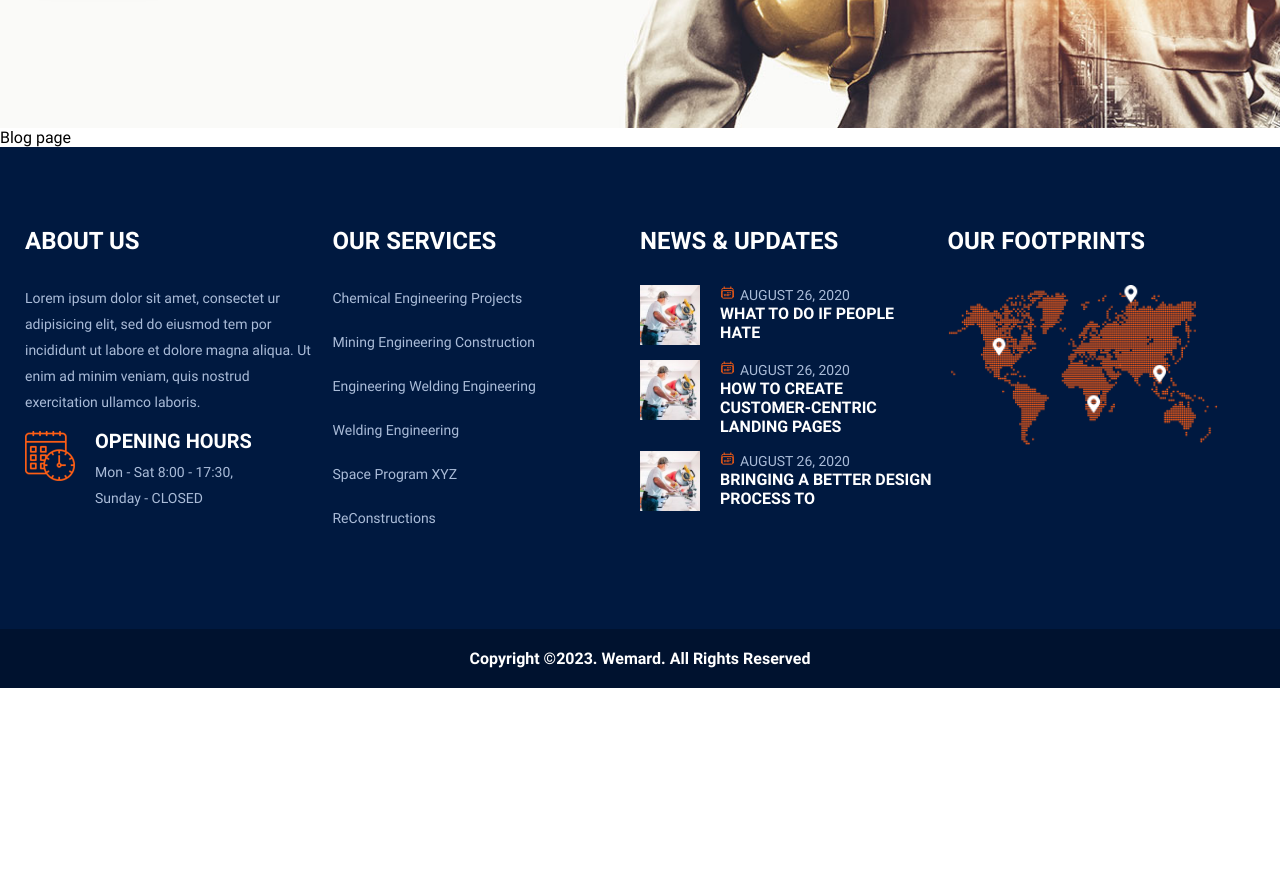
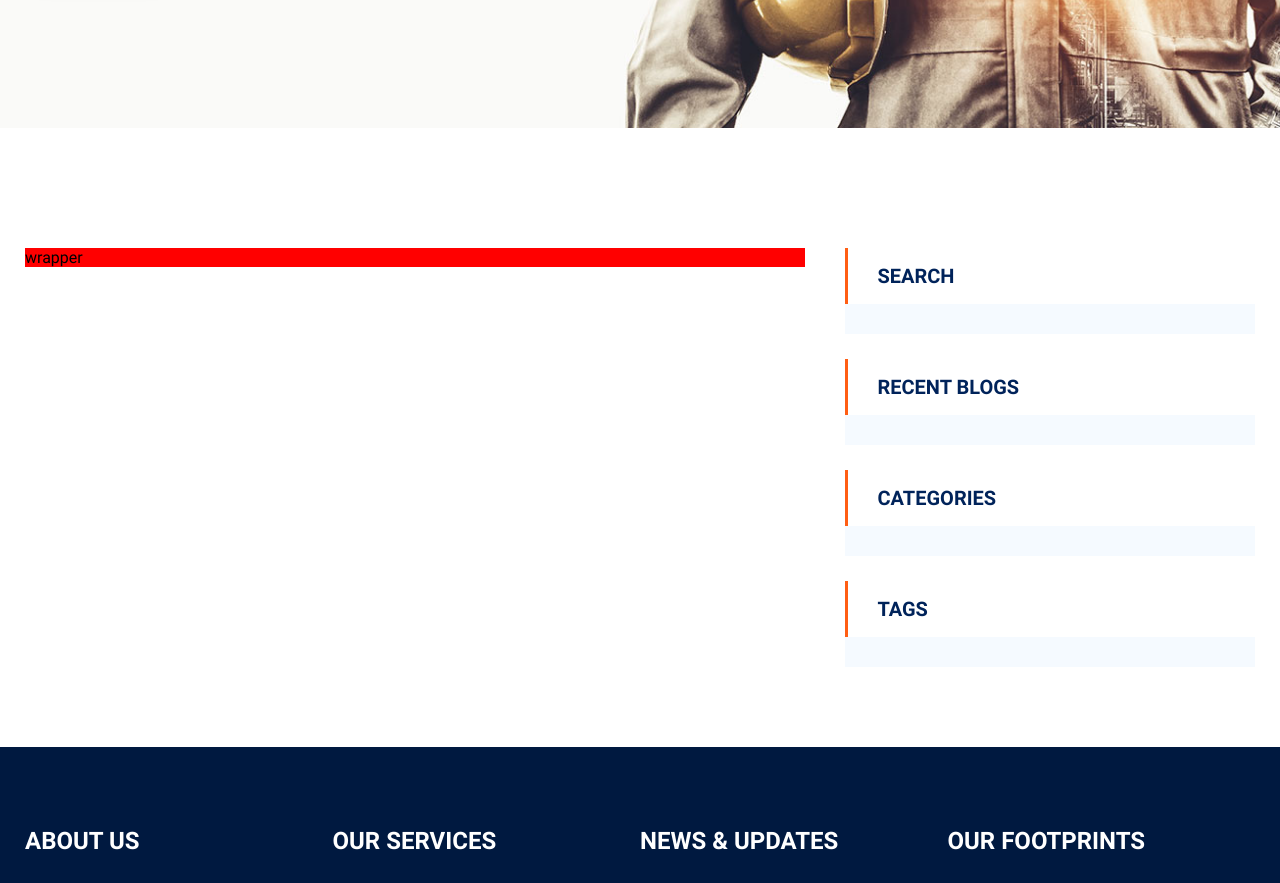
Before and after one commit to NurmuhammadovHojiakbar/scaffold, a React (Vite) app: page /blog in a window 1280 px wide. Shown: the part 500-1383 px from the top of the page. Before the commit the page ends 1188 px from the top, so only its background shows below. Built offline with nearby package versions, Linux system fonts and the light colour scheme.

Commit message:
wip blog aside section

```diff
--- /dev/null
+++ b/src/components/blog/aside/categories/index.tsx
@@ -0,0 +1,11 @@
+const BlogCategory = () => {
+  return (
+    <div className="blog-aside__wrapper blog-category">
+      <div className="blog-aside__wrapper-header">
+        <h3 className="blog-aside__wrapper-title">Categories</h3>
+      </div>
+    </div>
+  );
+};
+
+export default BlogCategory;
--- /dev/null
+++ b/src/components/blog/aside/recent-blogs/index.tsx
@@ -0,0 +1,11 @@
+const BlogRecent = () => {
+  return (
+    <div className="blog-aside__wrapper blog-recent">
+      <div className="blog-aside__wrapper-header">
+        <h3 className="blog-aside__wrapper-title">Recent blogs</h3>
+      </div>
+    </div>
+  );
+};
+
+export default BlogRecent;
--- /dev/null
+++ b/src/components/blog/aside/search/index.tsx
@@ -0,0 +1,11 @@
+const BlogSearch = () => {
+  return (
+    <div className="blog-aside__wrapper blog-search">
+      <div className="blog-aside__wrapper-header">
+        <h3 className="blog-aside__wrapper-title">Search</h3>
+      </div>
+    </div>
+  );
+};
+
+export default BlogSearch;
--- /dev/null
+++ b/src/components/blog/aside/tags/index.tsx
@@ -0,0 +1,11 @@
+const BlogTags = () => {
+  return (
+    <div className="blog-aside__wrapper blog-tags">
+      <div className="blog-aside__wrapper-header">
+        <h3 className="blog-aside__wrapper-title">Tags</h3>
+      </div>
+    </div>
+  );
+};
+
+export default BlogTags;
--- /dev/null
+++ b/src/components/blog/blog-container/index.tsx
@@ -0,0 +1,22 @@
+import BlogCategory from "../aside/categories";
+import BlogRecent from "../aside/recent-blogs";
+import BlogSearch from "../aside/search";
+import BlogTags from "../aside/tags";
+
+const BlogContainer = () => {
+  return (
+    <div className="blog">
+      <div className="container blog-container">
+        <section className="blog-wrapper">wrapper</section>
+        <aside className="blog-aside">
+          <BlogSearch />
+          <BlogRecent />
+          <BlogCategory />
+          <BlogTags />
+        </aside>
+      </div>
+    </div>
+  );
+};
+
+export default BlogContainer;
--- /dev/null
+++ b/src/components/blog/blog.scss
@@ -0,0 +1,40 @@
+.blog{
+    padding: 120px 0 80px;
+
+    &-container{
+        display: flex;
+        align-items: flex-start;
+        gap: 40px;
+    }
+
+    &-wrapper{
+        flex-basis: calc(65% - 20px);
+        background-color: red;
+    }
+
+    &-aside{
+        flex-basis: calc(35% - 20px);
+        min-width: 325px;
+        display: flex;
+        flex-direction: column;
+        gap: 25px;
+
+        &__wrapper{
+            background-color: var(--lighter-blue-color);
+
+            &-header{
+                padding: 16px 30px;
+                background-color: #fff;
+                border-left: 3px solid var(--orange-color);
+                margin-bottom: 30px;
+            }
+
+            &-title{
+                font-size: 20px;
+                text-transform: uppercase;
+                color: var(--blue-color);
+                margin: 0;
+            }
+        }
+    }
+}
--- /dev/null
+++ b/src/components/blog/index.tsx
@@ -0,0 +1,4 @@
+import BlogContainer from "./blog-container";
+import "./blog.scss";
+
+export { BlogContainer };
--- a/src/index.scss
+++ b/src/index.scss
@@ -56,6 +56,7 @@
     --main-font-family: "Roboto", "Arial", sans-serif;
     --blue-color: #00235a;
     --light-blue-color: #c0d9ff;
+    --lighter-blue-color: #f5faff;
     --dark-blue-color: #393f53;
     --darker-blue-color: #00122f;
     --bold-blue-color: #001940;
--- /dev/null
+++ b/src/interfaces/blog.tsx
@@ -0,0 +1 @@
+export interface BlogInterface {}
--- a/src/pages/blog/index.tsx
+++ b/src/pages/blog/index.tsx
@@ -1,4 +1,5 @@
 import Container from "@/layout/container";
+import { BlogContainer } from "@/components/blog";
 
 const Blog = () => {
   const links = [
@@ -14,7 +15,7 @@ const Blog = () => {
   ];
   return (
     <Container title="Blog" linksList={links} headerTitle="Blog">
-      Blog page
+      <BlogContainer />
     </Container>
   );
 };
```
Also changed, not shown: src/interfaces/services.tsx (added, +12 -0 lines).
